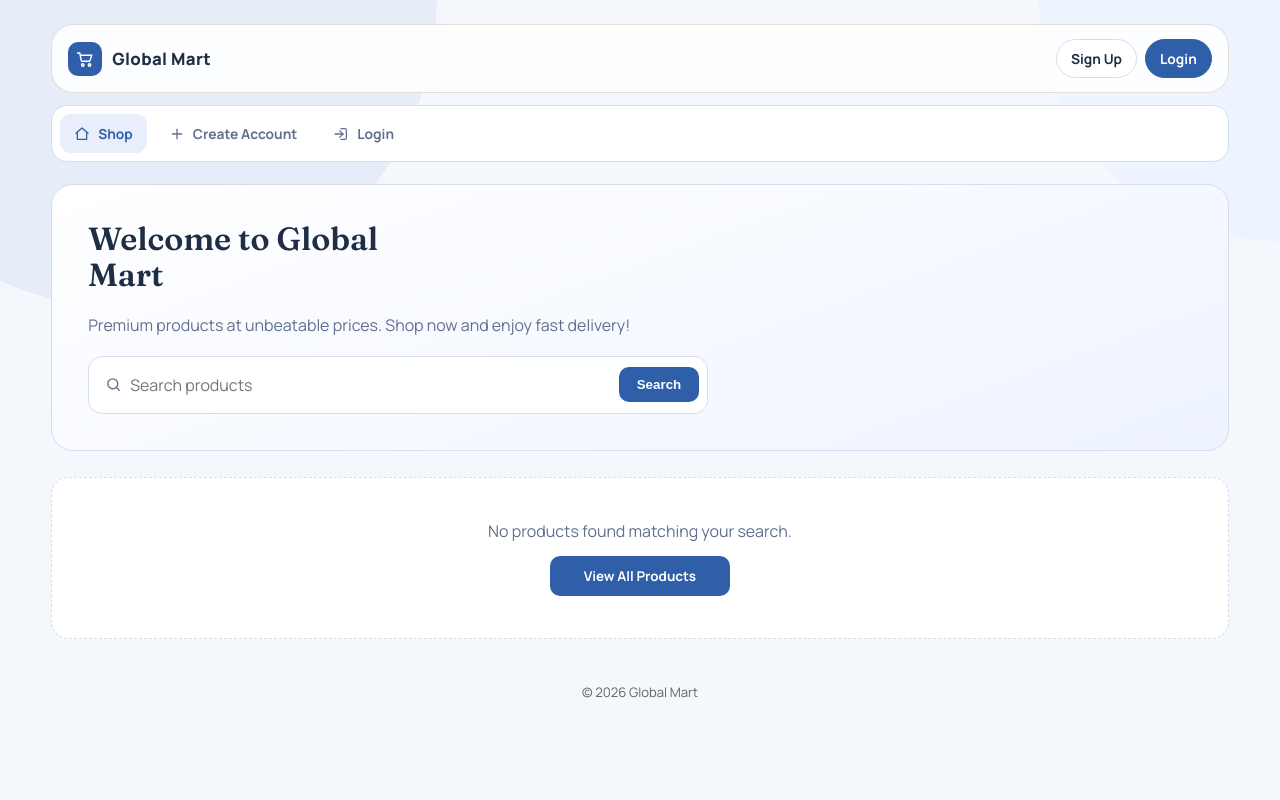
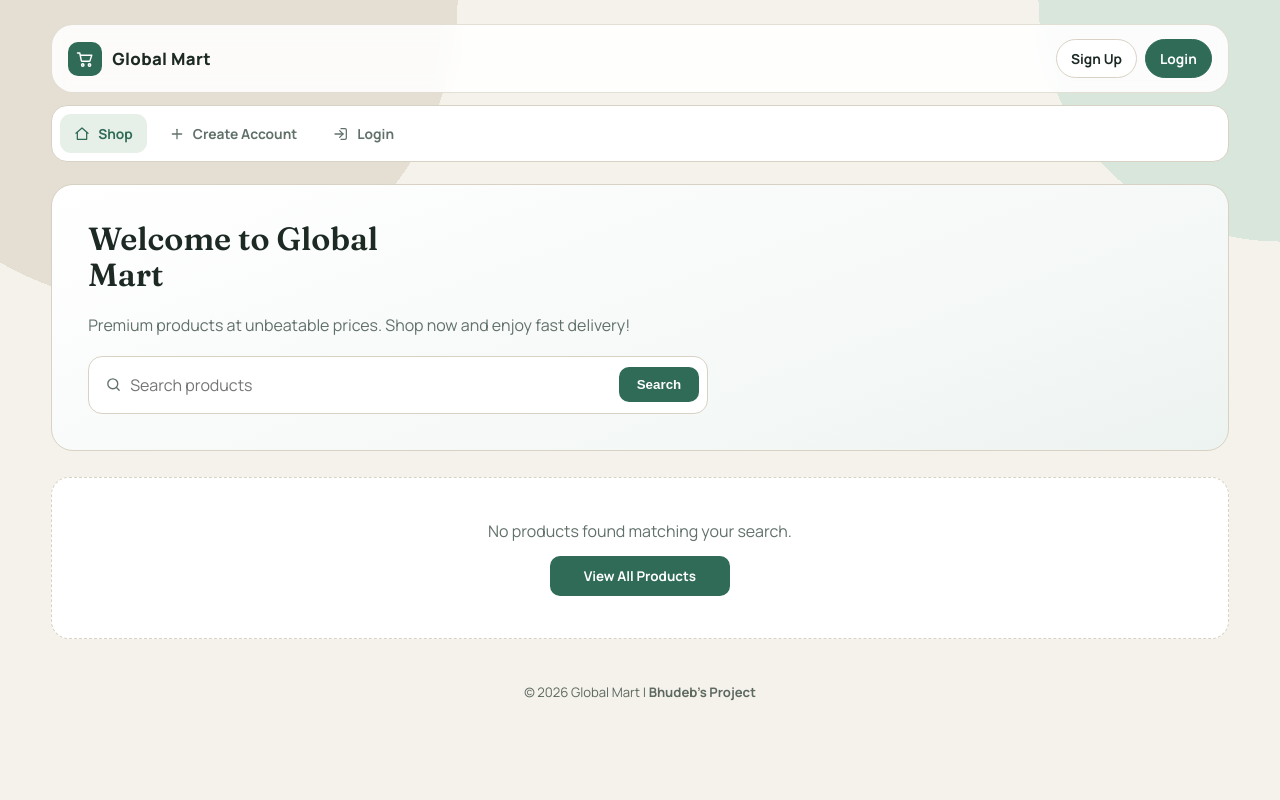
Before and after one commit to Kaushik190804/e-commercial, a Django app: page / in a window 1280 px wide. Run offline with Django 5.2, Linux system fonts and the light colour scheme; data that the repository does not hold is empty.

Commit message:
Restore previous homepage palette and footer credit

```diff
--- a/store/templates/store/product_list.html
+++ b/store/templates/store/product_list.html
@@ -8,16 +8,16 @@
         @import url('https://fonts.googleapis.com/css2?family=Manrope:wght@400;500;600;700;800&family=Fraunces:opsz,wght@9..144,600&display=swap');
 
         :root {
-            --bg: #f4f7fb;
+            --bg: #f4f2eb;
             --surface: #ffffff;
-            --surface-soft: #edf2fb;
-            --text: #1f2d45;
-            --muted: #60708f;
-            --accent: #2f5fa8;
-            --accent-dark: #1e427a;
-            --line: #d6deec;
-            --danger-soft: #fbeaea;
-            --danger: #b64949;
+            --surface-soft: #ece8dd;
+            --text: #1d2a24;
+            --muted: #617169;
+            --accent: #2f6b57;
+            --accent-dark: #1e4f3f;
+            --line: #d8d2c4;
+            --danger-soft: #f6e6e5;
+            --danger: #bc4b4b;
             --radius-lg: 18px;
             --radius-md: 12px;
         }
@@ -33,8 +33,8 @@
             color: var(--text);
             min-height: 100vh;
             background:
-                radial-gradient(circle at 10% 0%, #e6edf8 0 22%, transparent 22%),
-                radial-gradient(circle at 100% 0%, #edf4ff 0 16%, transparent 16%),
+                radial-gradient(circle at 12% 0%, #e4dfd2 0 22%, transparent 22%),
+                radial-gradient(circle at 100% 0%, #d8e6dc 0 16%, transparent 16%),
                 var(--bg);
             display: flex;
             flex-direction: column;
@@ -182,17 +182,17 @@
 
         .tab-link.active {
             color: var(--accent);
-            background: #e8eefb;
+            background: #e7efe9;
         }
 
         .tab-link:hover {
             color: var(--accent);
-            background: #f1f5fd;
+            background: #f1f5f3;
         }
 
         .hero {
             margin-top: 22px;
-            background: linear-gradient(160deg, #ffffff, #f3f7ff 70%, #edf3ff);
+            background: linear-gradient(160deg, #ffffff, #f4f8f6 70%, #edf3f0);
             border-radius: 22px;
             border: 1px solid var(--line);
             padding: 36px;
@@ -517,7 +517,7 @@
 
             .mobile-tab.active {
                 color: var(--accent);
-                background: #e8eefb;
+                background: #e7efe9;
             }
         }
     </style>
@@ -620,7 +620,7 @@
         </main>
 
         <footer>
-            <p>&copy; 2026 Global Mart</p>
+            <p>&copy; 2026 Global Mart | <strong>Bhudeb's Project</strong></p>
         </footer>
     </div>
 
```
